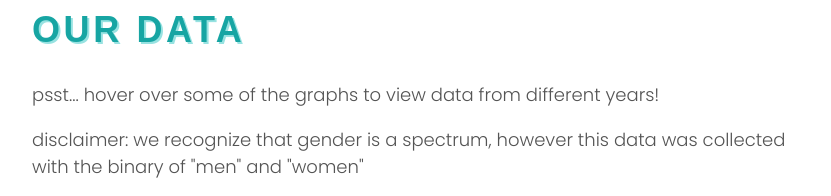
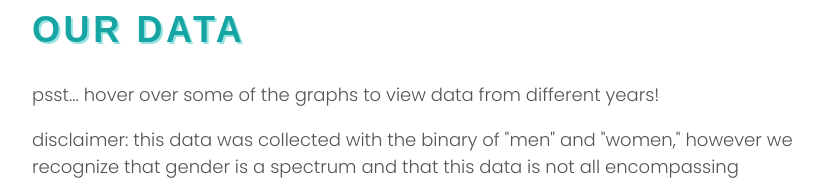
Before and after one commit to megan-vishal/empowher, a plain HTML site: page index.html in a window 1280 px wide. Shown: the part 780-976 px from the top of the page, without its empty margins (224-1055 px from the left). Drawn offline with Linux system fonts and the light colour scheme; grey boxes are pictures that could not be loaded; a web font is replaced by a local one.

Commit message:
Disclaimer Fix

```diff
--- a/index.html
+++ b/index.html
@@ -34,7 +34,7 @@
         <p>
           <h1 class= "statement-title"> Our Data </h1>
           <p class="psst"> psst... hover over some of the graphs to view data from different years! </p>
-          <p class="psst"> disclaimer: we recognize that gender is a spectrum, however this data was collected with the binary of "men" and "women" </p>
+          <p class="psst"> disclaimer: this data was collected with the binary of "men" and "women," however we recognize that gender is a spectrum and that this data is not all encompassing </p>
           <iframe class="statement-text" width="56%" height="1500" src="https://datastudio.google.com/embed/reporting/677a2b4b-31c0-4dd2-97b7-3deaed8c42b6/page/ea7VC" frameborder="0" style="border:0" allowfullscreen></iframe>
         </p>
       </section>
```
